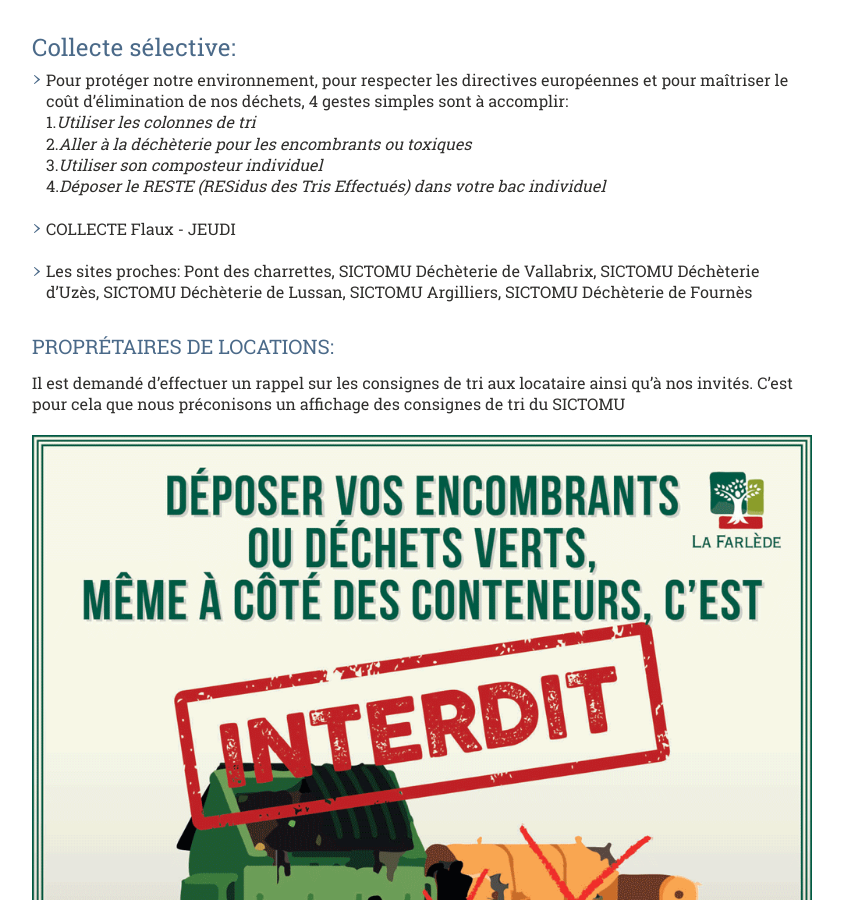
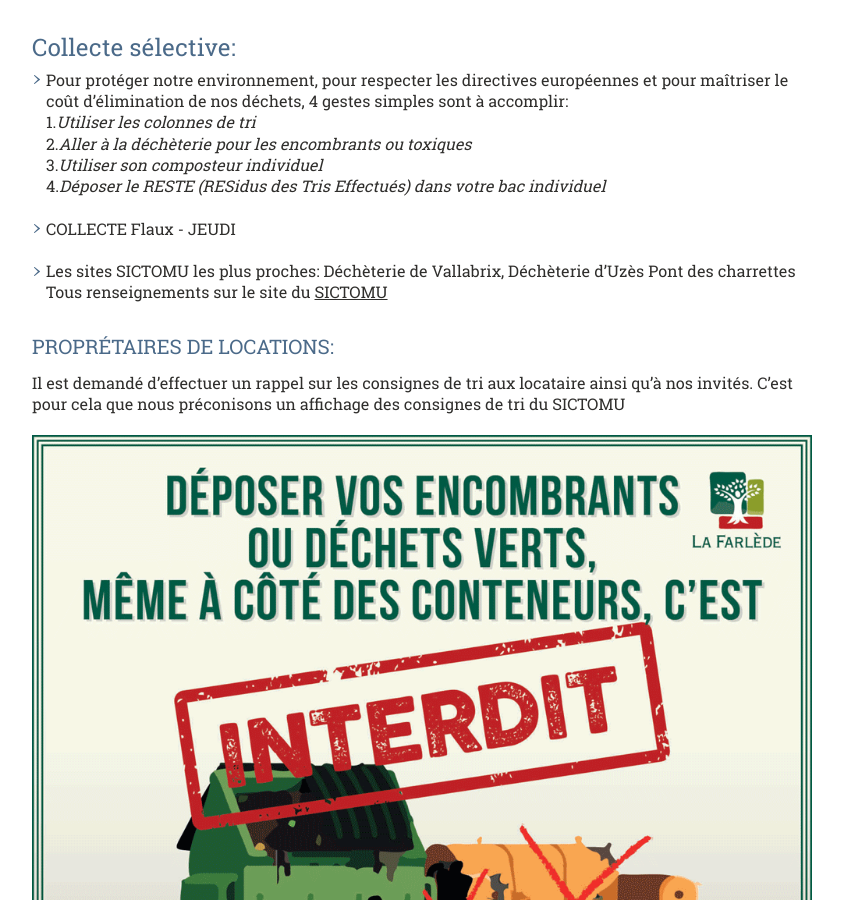
Before and after one commit to Flaux-Village/flaux-village.github.io, a Jekyll site: the page built from dechets.md, in a window 1280 px wide and 900 px high, scrolled down 621 px. Shown: the whole window, without its empty margins (58-901 px from the left). Built offline with Jekyll 4.4.1, drawn with Linux system fonts in a browser that asks for light colours; our own code applies the rules of GitHub Pages for plain Markdown files; some of the changed lines change nothing that is shown; some of the changed text lies outside the part shown.

Commit message:
Update dechets.md

```diff
--- a/dechets.md
+++ b/dechets.md
@@ -22,6 +22,13 @@ documents:
 - fiche: Affiche
   date_texte: 5 juin 2020
   addresse: assets/images/lafarlede-depots-sauvage.png
+- fiche: Les consigners de tri
+  date_texte: 5 juin 2020
+  addresse: assets/flyer/memo_dechets_hd_1291.pdf
+- fiche: Les consignes de tri fromat tryptique
+  date_texte: 5 juin 2020
+  addresse: assets/flyer/guide_tri-tryptique_1289.pdf
+
 ---
 
 # Collecte sélective:
@@ -34,7 +41,8 @@ documents:
 
 * COLLECTE Flaux - JEUDI
 
-* Les sites proches: Pont des charrettes, SICTOMU Déchèterie de Vallabrix, SICTOMU Déchèterie d'Uzès, SICTOMU Déchèterie de Lussan, SICTOMU Argilliers, SICTOMU Déchèterie de Fournès
+* Les sites SICTOMU les plus proches: Déchèterie de Vallabrix, Déchèterie d’Uzès Pont des charrettes
+Tous renseignements sur le site du <a href="http://www.sictomu.org">SICTOMU</a>
 
 ## PROPRÉTAIRES DE LOCATIONS:
 Il est demandé d'effectuer un rappel sur les consignes de tri aux locataire ainsi qu'à nos invités. C'est pour cela que nous préconisons un affichage des consignes de tri du SICTOMU
```
